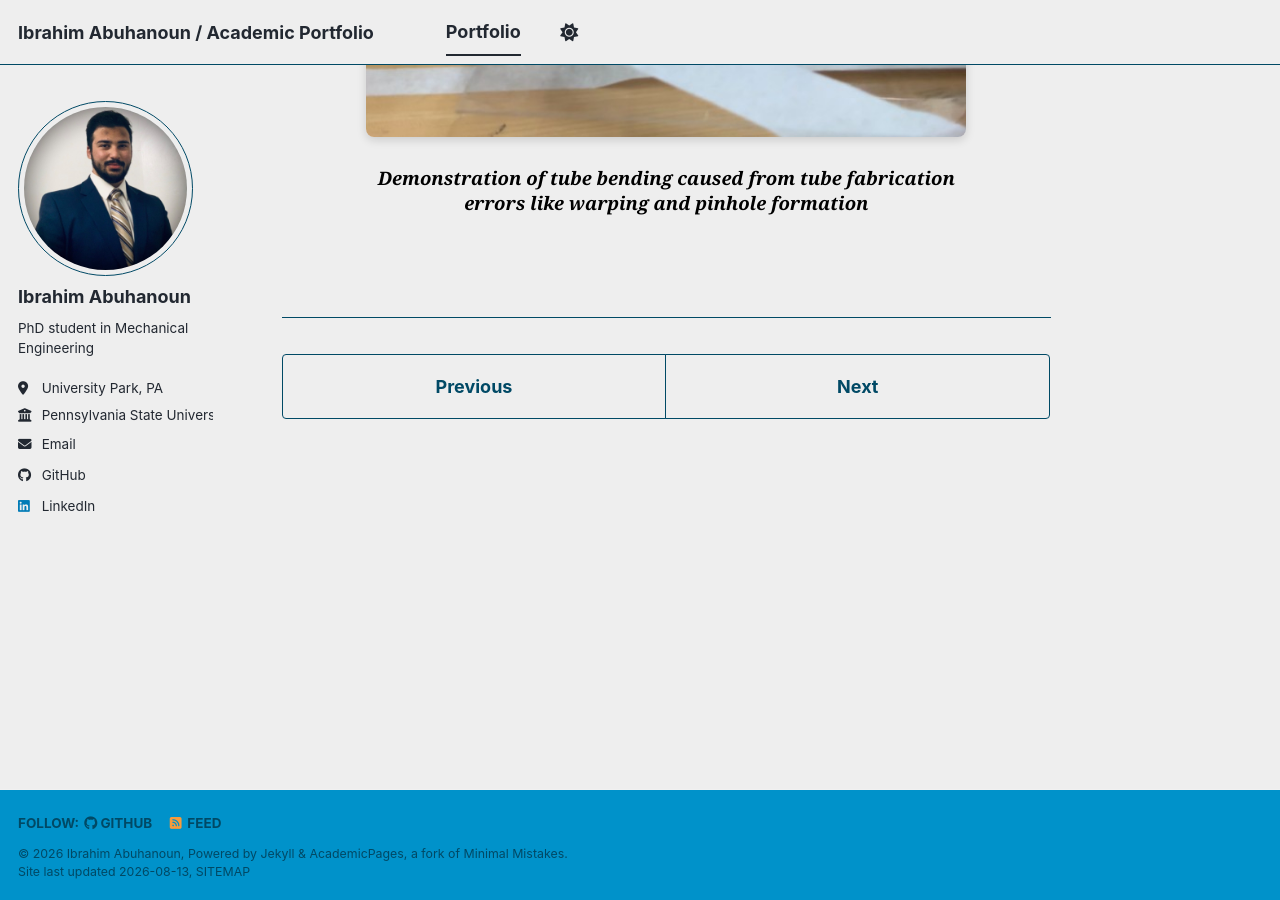
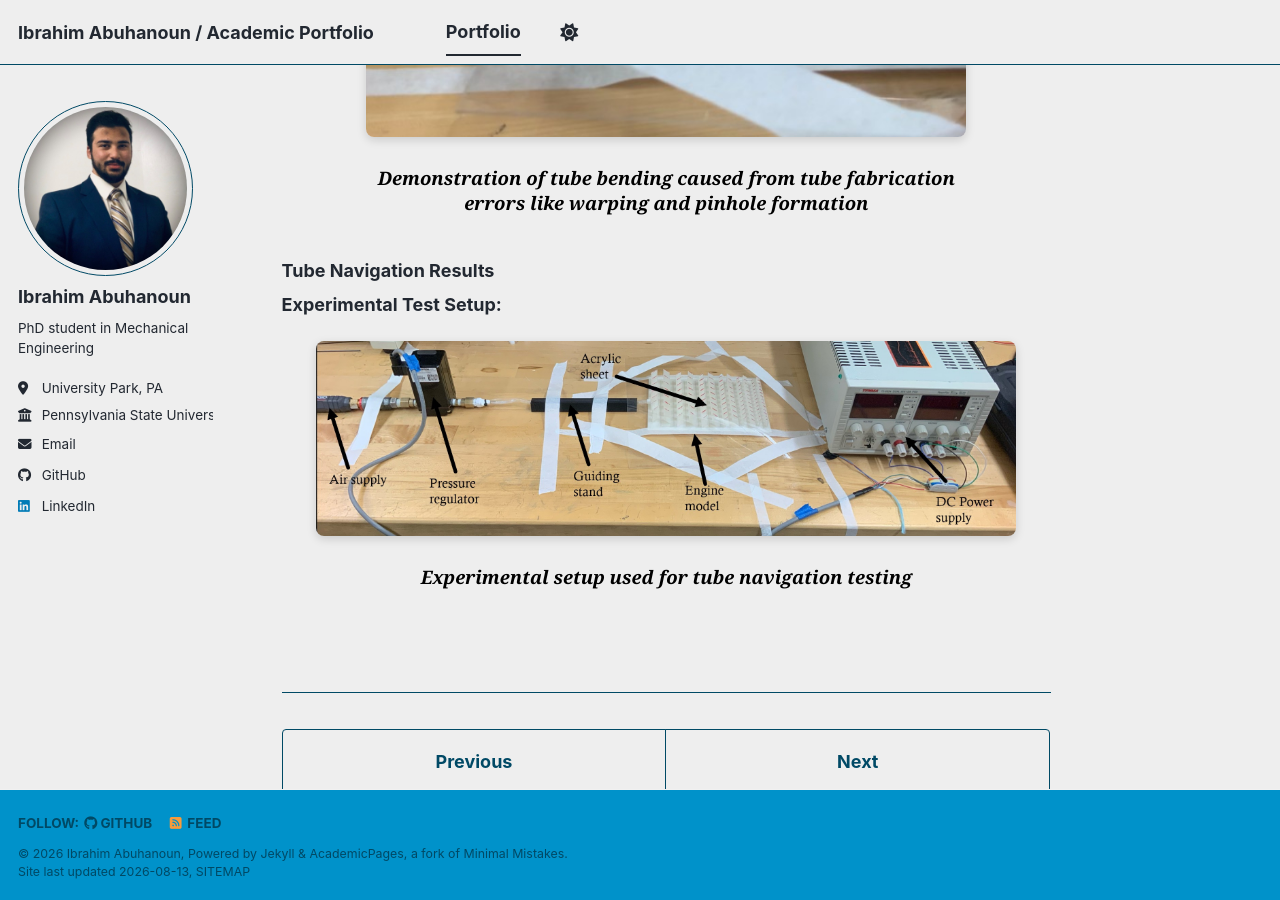
Before and after one commit to IbrahimAbuhanoun/IbrahimAbuhanoun.github.io, a Jekyll site: the page built from _portfolio/portfolio-1.md, in a window 1280 px wide and 900 px high, scrolled down 7736 px. Built offline with Jekyll 4.4.1, drawn with Linux system fonts in a browser that asks for light colours; a style sheet for code colours, icons or effects is not loaded.

Commit message:
Update portfolio-1.md

```diff
--- a/_portfolio/portfolio-1.md
+++ b/_portfolio/portfolio-1.md
@@ -409,3 +409,21 @@ Two tip designs were developed:
     </figcaption>
   </figure>
 </div>
+### Tube Navigation Results
+**Experimental Test Setup:**
+<div class="research-figure-grid" style="grid-template-columns: 1fr; margin-top:20px;">
+  <figure class="research-figure" style="max-width:700px; margin:0 auto; width:100%;">
+    <img
+      src="/images/Exp_Setup.jpg"
+      alt="Experimental setup used for tube navigation testing"
+      style="width:100%;
+             height:auto;
+             display:block;
+             border-radius:8px;
+             box-shadow:0 3px 10px rgba(0,0,0,0.15);"
+    >
+    <figcaption class="research-caption" style="text-align:center; width:100%;">
+      Experimental setup used for tube navigation testing
+    </figcaption>
+  </figure>
+</div>
```
